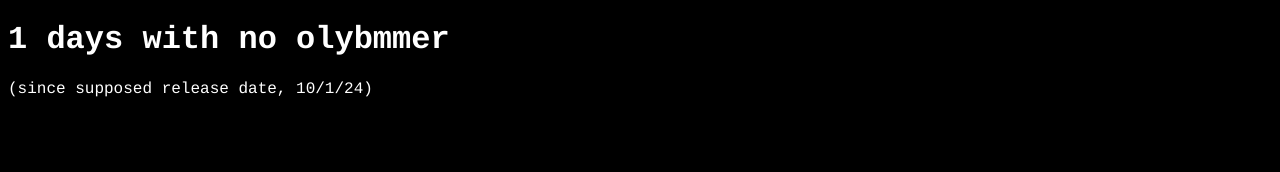
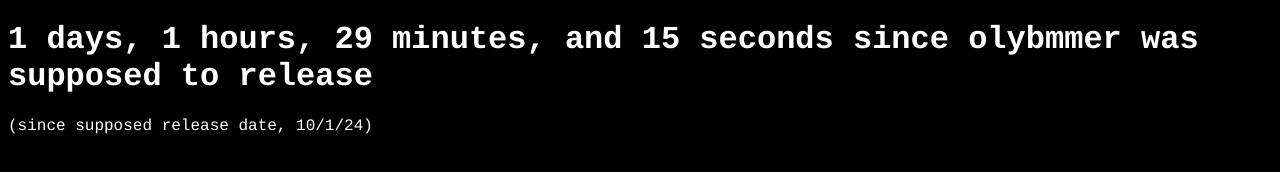
Before and after one commit to Turtlecodez/days-with-no-olybmmer, a plain HTML site: page index.html in a window 1280 px wide. Drawn offline with Linux system fonts and the light colour scheme.

Commit message:
Update index.html

```diff
--- a/index.html
+++ b/index.html
@@ -19,16 +19,21 @@
   </head>
   <body>
     <h1 id="text"></h1>
-    <p id="text2"">(since supposed release date, 10/1/24)</p>
+    <p id="text2">(since supposed release date, 10/1/24)</p>
     <script>
       function updateText() {
-            const startDate = new Date('2024-10-01');
-            const currentDate = new Date();
-            const timeDiff = currentDate - startDate;
-            const daysDiff = Math.floor(timeDiff / (1000 * 60 * 60 * 24));
-            document.getElementById('text').innerText = `${daysDiff} days with no olybmmer`;
-        }
-        window.onload = updateText;
+        const startDate = new Date('2024-10-01T00:00:00');
+        const currentDate = new Date();
+        const timeDiff = currentDate - startDate;
+
+        const daysDiff = Math.floor(timeDiff / (1000 * 60 * 60 * 24));
+        const hoursDiff = Math.floor((timeDiff % (1000 * 60 * 60 * 24)) / (1000 * 60 * 60));
+        const minutesDiff = Math.floor((timeDiff % (1000 * 60 * 60)) / (1000 * 60));
+        const secondsDiff = Math.floor((timeDiff % (1000 * 60)) / 1000);
+
+        document.getElementById('text').innerText = `${daysDiff} days, ${hoursDiff} hours, ${minutesDiff} minutes, and ${secondsDiff} seconds since olybmmer was supposed to release`;
+      }
+      window.onload = updateText;
     </script>
   </body>
 </html>
```
